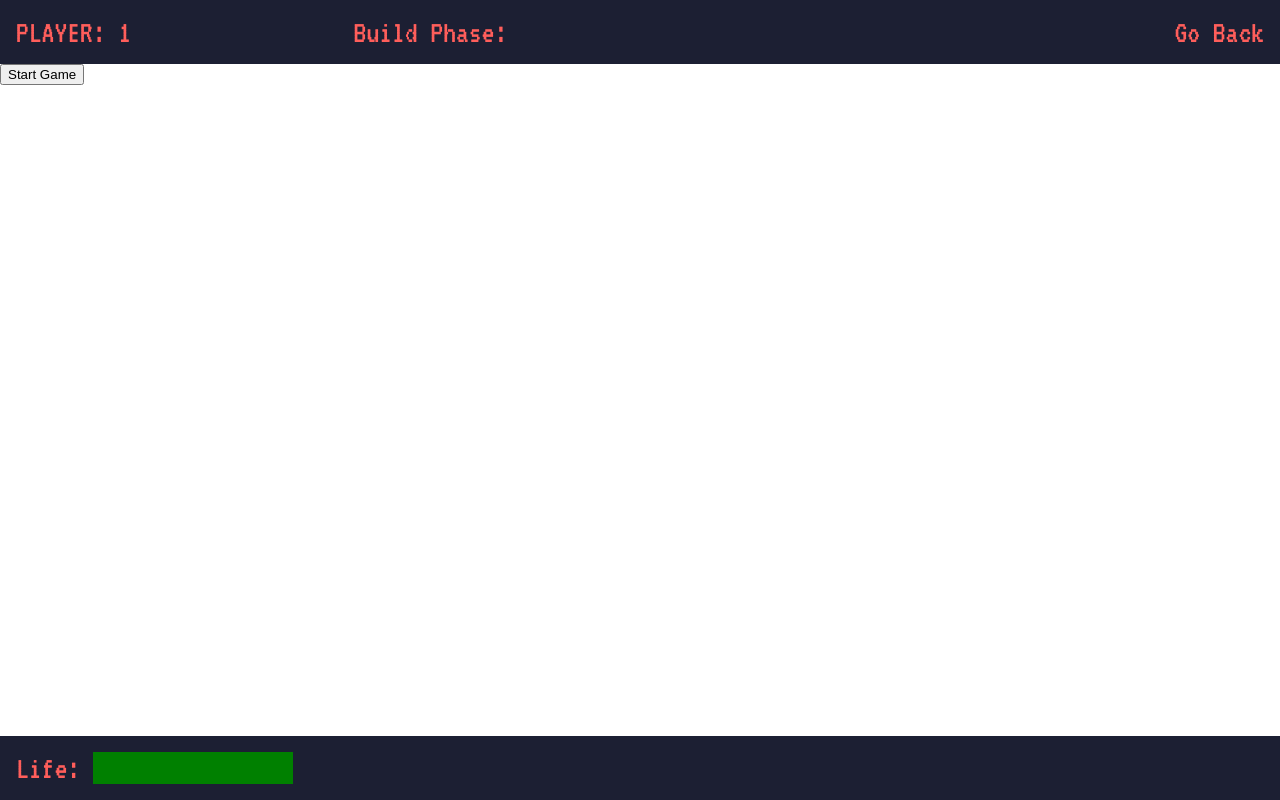
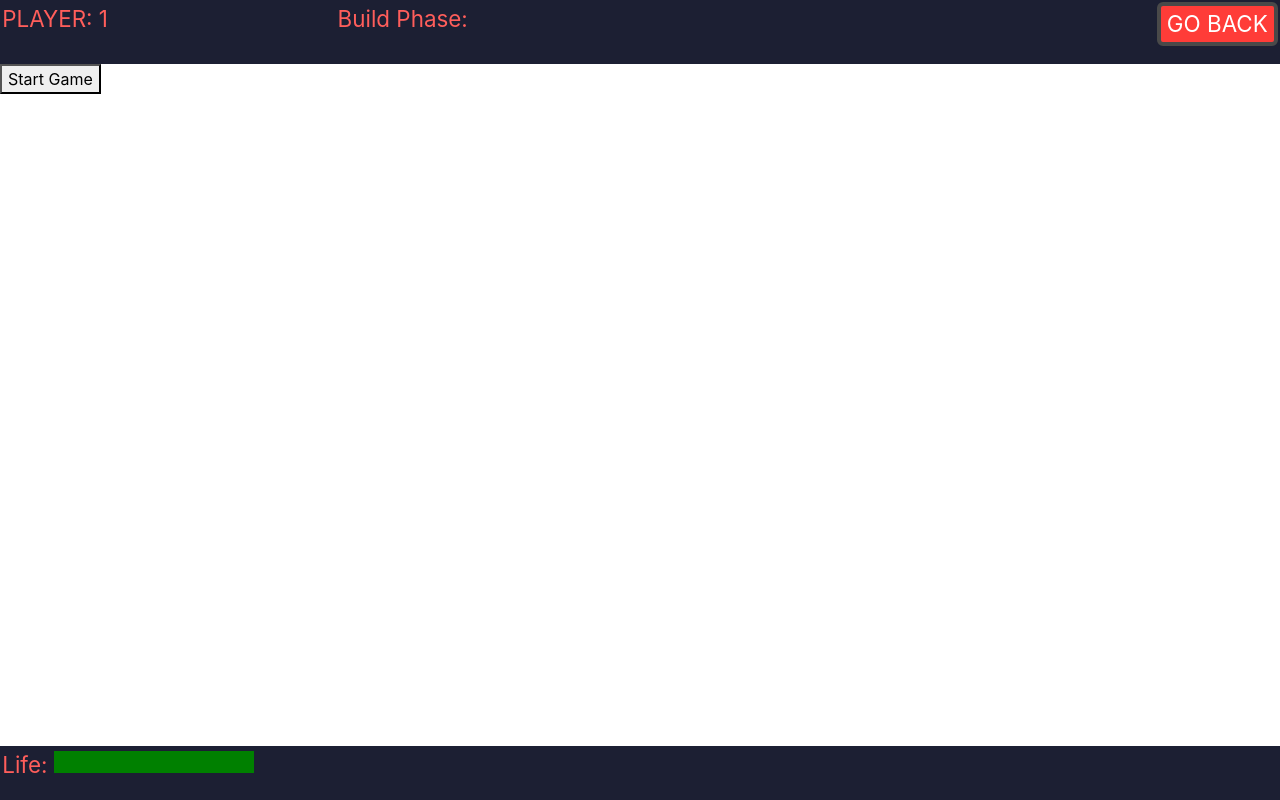
Before and after one commit to raygiang/tdgame, a PHP site: page /td.php?player=1 in a window 1280 px wide. Run offline with PHP 8.4, Linux system fonts and the light colour scheme; some libraries are stand-ins or nearby versions.

Commit message:
Added Go Back button with a confirmation modal

```diff
--- /dev/null
+++ b/inc/backToScreen.php
@@ -0,0 +1,17 @@
+    <div class="modal fade" id="confirmationModal" tabindex="-1" role="dialog" aria-labelledby="confirmationModalTitle" aria-hidden="true">
+      <div class="modal-dialog modal-dialog-centered" role="document">
+        <div class="modal-content">
+          <div class="modal-body">
+            <form action="index.php" method="POST">
+              <div class="formDiv" id="formDiv">
+                <div>
+                  <h2>Are you a quitter?</h2>
+                  <button type="button" class="button btn-secondary" data-dismiss="modal">Nope. Continue Game.</button>
+                  <a href="index.php"><button type="button" class="formDiv__button" id="formDiv__button" name="submit_button">Yes. Take me back.</button></a>
+                </div>
+              </div>
+            </div>
+          </form>
+        </div>
+      </div>
+    </div>
--- a/inc/db.php
+++ b/inc/db.php
@@ -4,11 +4,11 @@ $username = "root";
 $password = "root";
 $dbname = "defendinghome";
 
-try {
+try
+{
 	$conn = new PDO("mysql:host=$servername;dbname=$dbname", $username, $password);
     // set the PDO error mode to exception
 	$conn->setAttribute(PDO::ATTR_ERRMODE, PDO::ERRMODE_EXCEPTION);
-    echo "Connected successfully";
 }
 catch(PDOException $e)
 {
--- a/inc/headerUI.php
+++ b/inc/headerUI.php
@@ -6,6 +6,6 @@
 		<li>Build Phase: </li>
 		<li></li>
 		<li id="score"></li>
-		<li>Go Back</li>
+		<li><button class="button"data-toggle="modal" data-target="#confirmationModal">Go Back</button></li>
 	</ul>
 </header>
--- a/stylesheets/CSS/ui.css
+++ b/stylesheets/CSS/ui.css
@@ -8,11 +8,28 @@ ul {
 }
 
 .header {
-  font-size: 2em;
+  font-size: 1.4em;
   width: 100%;
   background-color: #1C1F33;
   color: #FF5E5B;
-  padding: 0.5em;
+  padding: 0.1em;
+}
+.header .button {
+  color: #fff;
+  text-transform: uppercase;
+  background: #FF3C38;
+  border: 4px solid #494949;
+  border-radius: 6px;
+  display: inline-block;
+  cursor: pointer;
+  font-family: inherit;
+  font-size: 1em;
+}
+.header .button:hover {
+  color: black;
+  background: #f6b93b;
+  border-color: #f6b93b;
+  transition: all 0.4s ease 0s;
 }
 .header__list {
   display: flex;
@@ -22,7 +39,7 @@ ul {
 }
 
 .footer {
-  font-size: 2em;
+  font-size: 1.4em;
   max-width: 100%;
   background-color: #1C1F33;
   color: #FF5E5B;
@@ -30,7 +47,7 @@ ul {
   bottom: 0;
   left: 0;
   right: 0;
-  padding: 0.5em;
+  padding: 0.1em;
 }
 .footer__list {
   display: flex;
--- a/stylesheets/SCSS/ui.scss
+++ b/stylesheets/SCSS/ui.scss
@@ -1,7 +1,8 @@
 $uiBG: #1C1F33;
 $uiFont: #FF5E5B;
 $hpbarBG: #FF5E5B;
-
+$primary-font: #FF5E5B;
+$primary-button:#FF3C38;
 body {
 	font-family: 'VT323', monospace;
 }
@@ -12,11 +13,30 @@ ul{
 }
 
 .header {
-	font-size: 2em;
+	font-size: 1.4em;
 	width: 100%;
 	background-color: $uiBG;
 	color: $uiFont;
-	padding: 0.5em;
+	padding: 0.1em;
+
+	.button{
+		color: #fff;
+		text-transform: uppercase;
+		background: $primary-button;
+		border: 4px solid #494949;
+		border-radius: 6px;
+		display: inline-block;
+		cursor: pointer;
+		font-family: inherit;
+		font-size: 1em;
+		&:hover{
+			color: black;
+			background: #f6b93b;
+			border-color: #f6b93b;
+			transition: all 0.4s ease 0s;
+		}
+	}
+
 	&__list{
 		display: flex;
 		flex-direction: row;
@@ -26,7 +46,7 @@ ul{
 }
 
 .footer {
-	font-size: 2em;
+	font-size: 1.4em;
 	max-width: 100%;
 	background-color: $uiBG;
 	color: $uiFont;
@@ -34,7 +54,7 @@ ul{
 	bottom: 0;
 	left: 0;
 	right: 0;
-	padding: 0.5em;
+	padding: 0.1em;
 	&__list{
 		display: flex;
 		flex-direction: row;
--- a/td.php
+++ b/td.php
@@ -10,6 +10,7 @@
 </head>
 <body>
   <?php include('inc/headerUI.php')?>
+  <?php include('inc/backToScreen.php')?>
 
   <main id="main">
     <div id="test"></div>
@@ -25,4 +26,10 @@
   <script src="td.js" ></script>
   <script src="gamePanel.js"></script>
 </body>
+<script src="https://code.jquery.com/jquery-3.3.1.slim.min.js" integrity="sha384-q8i/X+965DzO0rT7abK41JStQIAqVgRVzpbzo5smXKp4YfRvH+8abtTE1Pi6jizo" crossorigin="anonymous"></script>
+<script src="https://cdnjs.cloudflare.com/ajax/libs/popper.js/1.14.6/umd/popper.min.js" integrity="sha384-wHAiFfRlMFy6i5SRaxvfOCifBUQy1xHdJ/yoi7FRNXMRBu5WHdZYu1hA6ZOblgut" crossorigin="anonymous"></script>
+<script src="https://stackpath.bootstrapcdn.com/bootstrap/4.2.1/js/bootstrap.min.js" integrity="sha384-B0UglyR+jN6CkvvICOB2joaf5I4l3gm9GU6Hc1og6Ls7i6U/mkkaduKaBhlAXv9k" crossorigin="anonymous"></script>
+<link rel="stylesheet" href="https://stackpath.bootstrapcdn.com/bootstrap/4.2.1/css/bootstrap.min.css" integrity="sha384-GJzZqFGwb1QTTN6wy59ffF1BuGJpLSa9DkKMp0DgiMDm4iYMj70gZWKYbI706tWS" crossorigin="anonymous">
+
+
 </html>
```
Also changed, not shown: 1 other file. Lines whose indentation alone changed are shown as unchanged.
